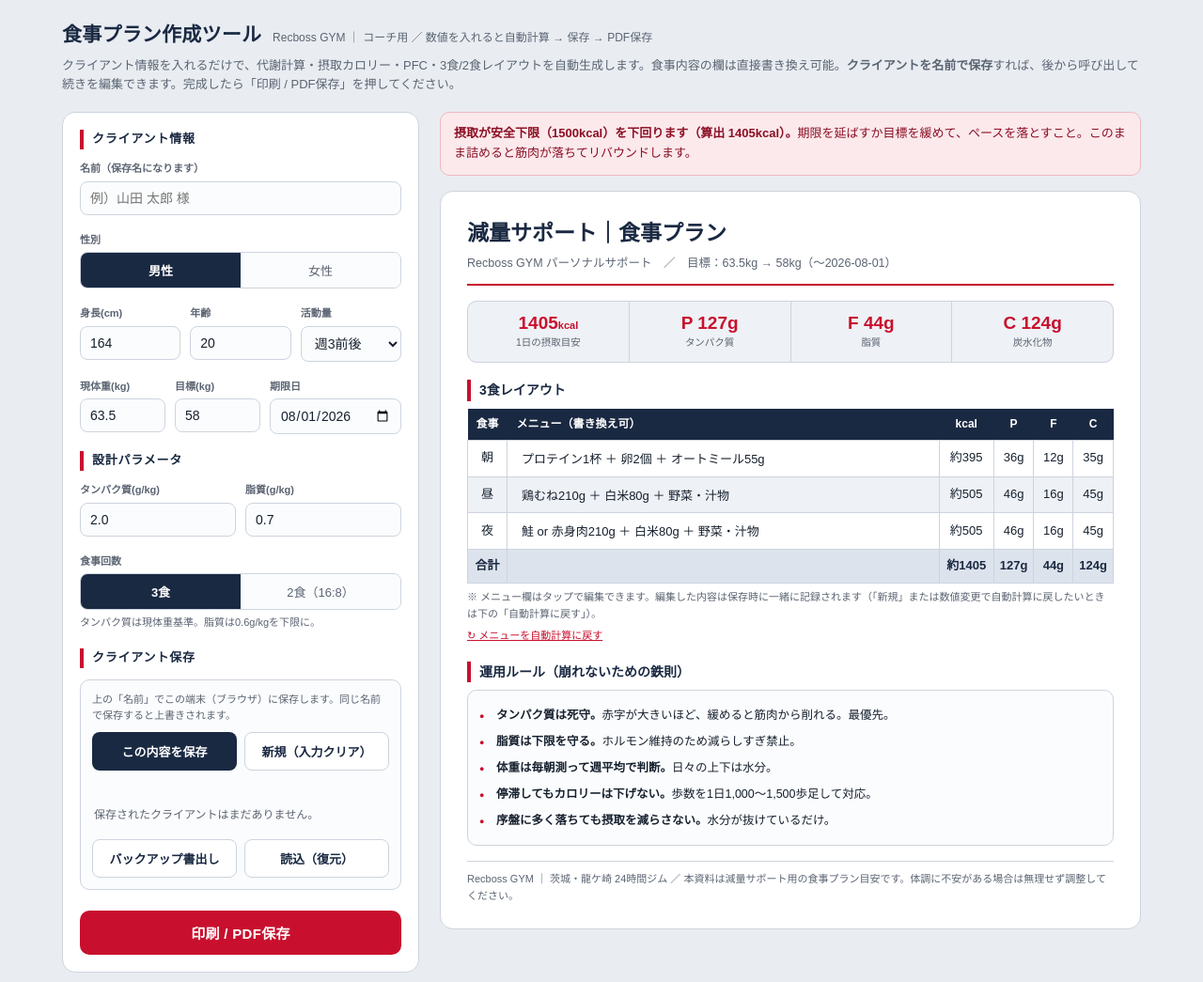
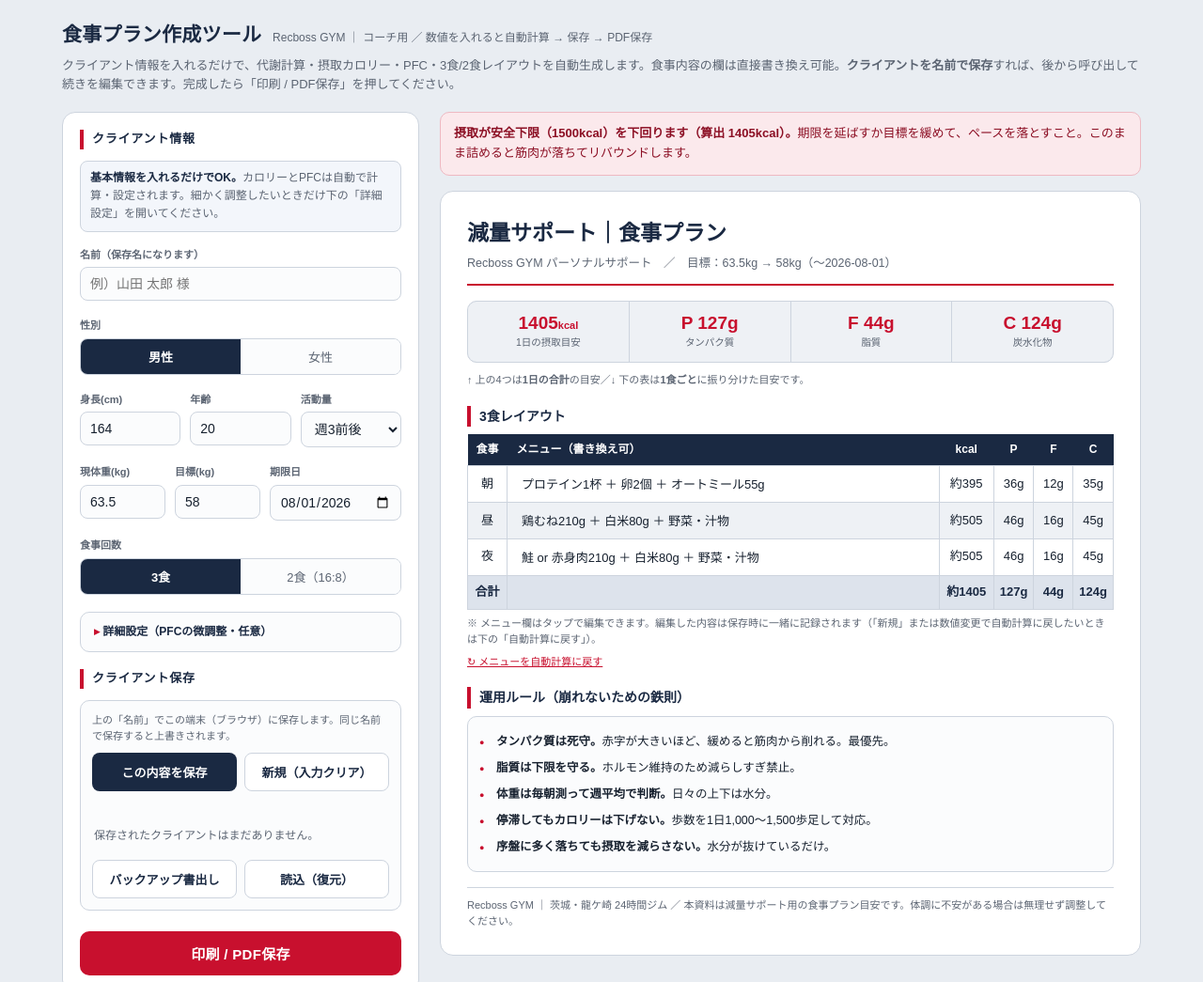
Before and after one commit to daiki8mago-star/recboss-meal-tool, a plain HTML site: page index.html in a window 1280 px wide. Shown: the top 1045 px of the page at 94% size. Drawn offline with Linux system fonts and the light colour scheme.

Commit message:
UI改善：おまかせ化（詳細設定を折りたたみ）＋1日/1食の明記
- PFC(g/kg)を「詳細設定」に折りたたみ、初期は非表示。基本情報だけで完成
- 画面上部に「基本情報だけでOK」の案内を追加
- g/kg欄に「1日あたり・現体重1kgあたり」と明記
- KPI(1日合計)と食事テーブル(1食ごと)の関係を表に注記

Co-Authored-By: Claude Opus 4.8 <noreply@anthropic.com>

```diff
--- a/index.html
+++ b/index.html
@@ -42,6 +42,18 @@
     color:var(--grey); font-family:inherit;}
   .seg button.on{background:var(--navy); color:#fff; font-weight:700;}
   .hint{font-size:11px; color:var(--grey); margin-top:5px;}
+  .leadnote{font-size:12px; color:var(--grey); background:#f3f6fb; border:1px solid var(--line);
+    border-radius:8px; padding:8px 10px; margin:0 0 16px;}
+  .leadnote b{color:var(--navy);}
+
+  /* ---- 詳細設定（折りたたみ） ---- */
+  .adv{border:1px solid var(--line); border-radius:10px; background:#fbfcfd; margin-bottom:18px; padding:0 12px;}
+  .adv summary{cursor:pointer; font-size:12px; font-weight:700; color:var(--navy); padding:11px 2px;
+    list-style:none;}
+  .adv summary::-webkit-details-marker{display:none;}
+  .adv summary::before{content:"\25B8\00a0"; color:var(--accent);}
+  .adv[open] summary::before{content:"\25BE\00a0";}
+  .adv[open]{padding-bottom:12px;}
 
   .printbtn{width:100%; margin-top:4px; background:var(--accent); color:#fff; border:0;
     padding:13px; font-size:15px; font-weight:700; border-radius:10px; cursor:pointer; letter-spacing:.02em;}
@@ -137,6 +149,7 @@
     <!-- CONTROLS -->
     <div class="controls">
       <h2>クライアント情報</h2>
+      <p class="leadnote"><b>基本情報を入れるだけでOK。</b>カロリーとPFCは自動で計算・設定されます。細かく調整したいときだけ下の「詳細設定」を開いてください。</p>
       <div class="grp">
         <label>名前（保存名になります）</label>
         <input id="name" type="text" placeholder="例）山田 太郎 様" />
@@ -169,19 +182,23 @@
         <div><label>期限日</label><input id="deadline" type="date" /></div>
       </div>
 
-      <h2 style="margin-top:6px;">設計パラメータ</h2>
-      <div class="grp row">
-        <div><label>タンパク質(g/kg)</label><input id="pPerKg" type="number" step="0.1" value="2.0" /></div>
-        <div><label>脂質(g/kg)</label><input id="fPerKg" type="number" step="0.1" value="0.7" /></div>
-      </div>
       <div class="grp">
         <label>食事回数</label>
         <div class="seg" id="mealSeg">
           <button data-meals="3" class="on">3食</button>
           <button data-meals="2">2食（16:8）</button>
         </div>
-        <p class="hint">タンパク質は現体重基準。脂質は0.6g/kgを下限に。</p>
       </div>
+
+      <details class="adv">
+        <summary>詳細設定（PFCの微調整・任意）</summary>
+        <p class="hint" style="margin-top:8px;">通常はさわらなくてOK。下の数値は<b>1日あたり・現体重1kgあたり</b>のグラム数です（自動で設定済み）。</p>
+        <div class="grp row" style="margin:8px 0 0;">
+          <div><label>タンパク質（1日 g/kg）</label><input id="pPerKg" type="number" step="0.1" value="2.0" /></div>
+          <div><label>脂質（1日 g/kg）</label><input id="fPerKg" type="number" step="0.1" value="0.7" /></div>
+        </div>
+        <p class="hint">タンパク質は現体重基準。脂質は0.6g/kgが下限です。</p>
+      </details>
 
       <!-- SAVE PANEL -->
       <h2 style="margin-top:6px;">クライアント保存</h2>
@@ -216,6 +233,8 @@
           <div class="kpi"><div class="v" id="kF">–</div><div class="l">脂質</div></div>
           <div class="kpi"><div class="v" id="kC">–</div><div class="l">炭水化物</div></div>
         </div>
+
+        <p class="editnote" style="margin:-8px 0 14px;">↑ 上の4つは<b>1日の合計</b>の目安／↓ 下の表は<b>1食ごと</b>に振り分けた目安です。</p>
 
         <div class="sect" id="mealHead">3食レイアウト</div>
         <table>
```
